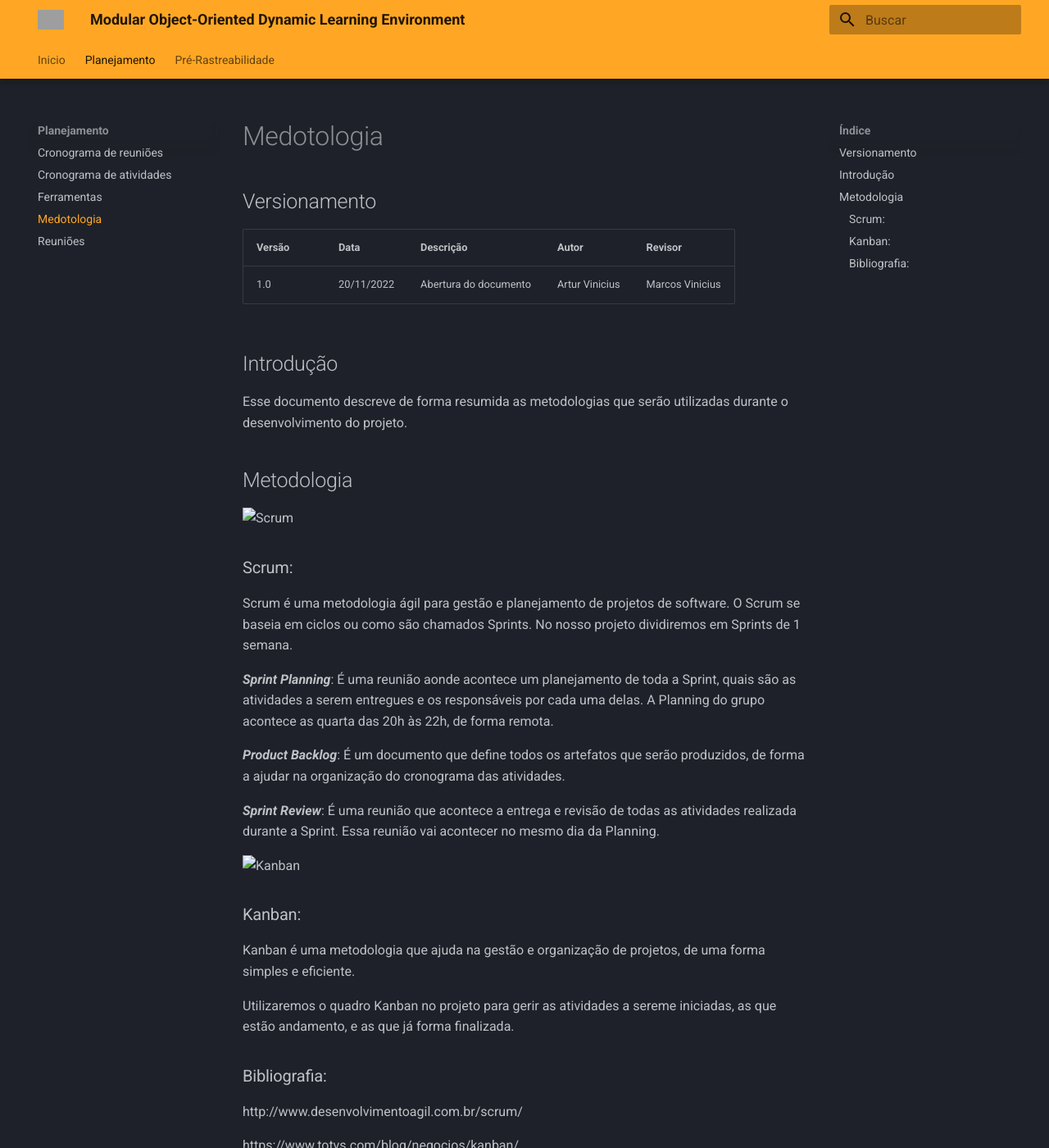
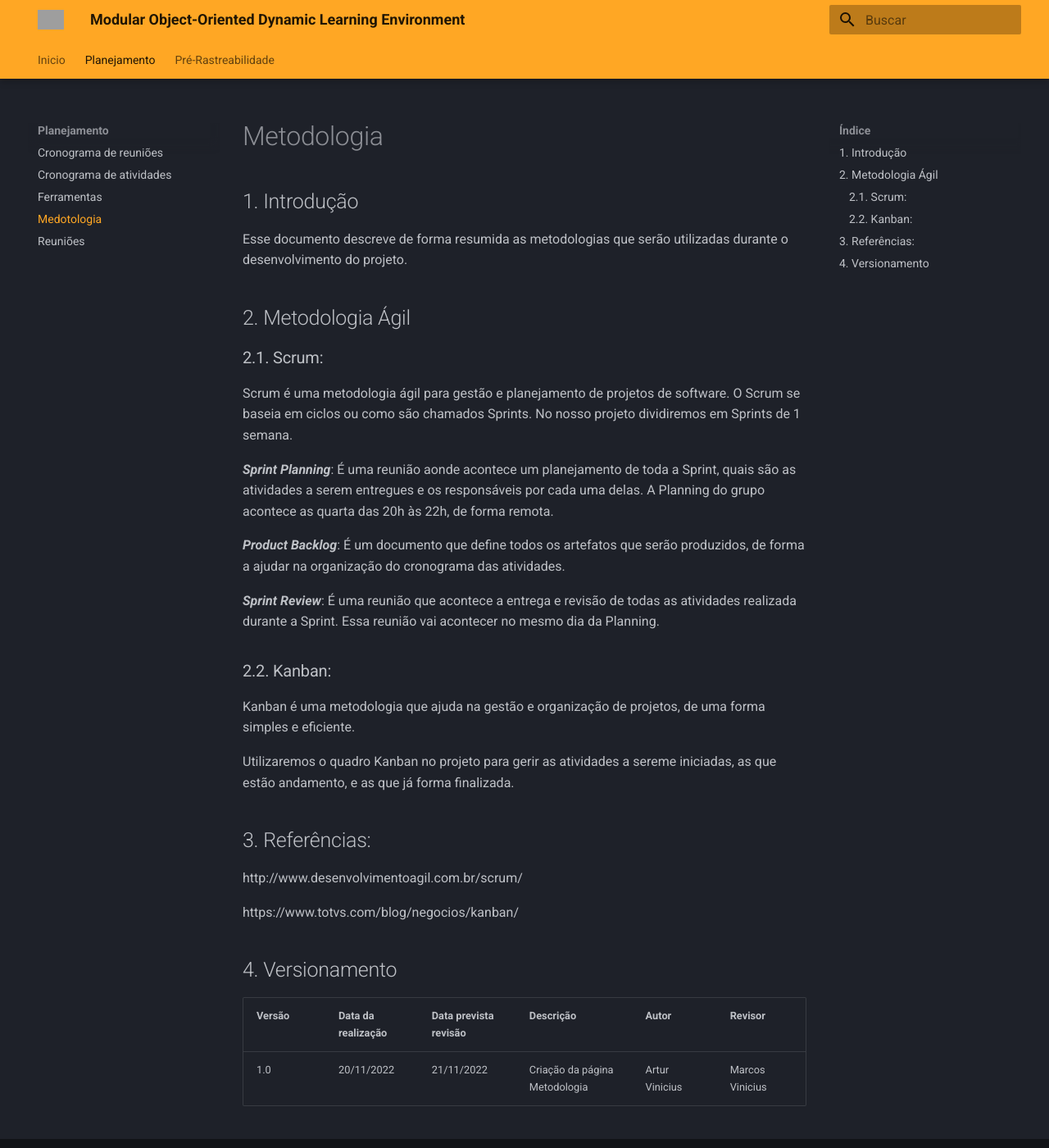
Before and after one commit to Requisitos-de-Software/2022.2-Moodle, an MkDocs documentation site: the page built from docs/Planejamento/metodologia.md, in a window 1280 px wide and 1400 px high. Shown: the whole window at 82% size. Built offline with MkDocs 1.6.1 and Material for MkDocs 9.7.7, drawn with Linux system fonts in a browser that asks for light colours; grey boxes are pictures that could not be loaded.

Commit message:
Padronização de documentos

```diff
--- a/docs/Planejamento/metodologia.md
+++ b/docs/Planejamento/metodologia.md
@@ -1,19 +1,13 @@
-## Versionamento
-| Versão | Data       | Descrição             | Autor          | Revisor         |
-| ------ | ---------- | --------------------- | -------------- | ----------------|
-| 1.0    | 20/11/2022 | Abertura do documento | Artur Vinicius | Marcos Vinicius |
+# Metodologia
 
-## Introdução
+## 1. Introdução
 
 Esse documento descreve de forma resumida as metodologias que serão utilizadas durante o desenvolvimento do projeto.
 
-## Metodologia
+## 2. Metodologia Ágil
 
-![Scrum](/docs/img/Scrum.png)
-
-### Scrum:
-Scrum é uma metodologia ágil para gestão e planejamento de projetos de software. O Scrum se baseia em ciclos ou como são chamados Sprints.
-No nosso projeto dividiremos em Sprints de 1 semana.
+### 2.1. Scrum:
+Scrum é uma metodologia ágil para gestão e planejamento de projetos de software. O Scrum se baseia em ciclos ou como são chamados Sprints. No nosso projeto dividiremos em Sprints de 1 semana.
 
 ***Sprint Planning***: É uma reunião aonde acontece um planejamento de toda a Sprint, quais são as atividades a serem entregues e os responsáveis por cada uma delas. A Planning do grupo acontece as quarta das 20h às 22h, de forma remota.
 
@@ -21,15 +15,19 @@ No nosso projeto dividiremos em Sprints de 1 semana.
 
 ***Sprint Review***: É uma reunião que acontece a entrega e revisão de todas as atividades realizada durante a Sprint. Essa reunião vai acontecer no mesmo dia da Planning.
 
-![Kanban](/docs/img/Kambam.png)
-
-### Kanban:
+### 2.2. Kanban:
 Kanban é uma metodologia que ajuda na gestão e organização de projetos, de uma forma simples e eficiente.
 
 Utilizaremos o quadro Kanban no projeto para gerir as atividades a sereme iniciadas, as que estão andamento, e as que já forma finalizada.
 
-### Bibliografia:
+## 3. Referências:
 
 http://www.desenvolvimentoagil.com.br/scrum/
 
 https://www.totvs.com/blog/negocios/kanban/
+
+## 4. Versionamento
+
+| Versão | Data da realização | Data prevista revisão | Descrição | Autor | Revisor |
+|--------|------|------|-----------|-------|---------|
+| 1.0    | 20/11/2022 | 21/11/2022 | Criação da página Metodologia | Artur Vinicius | Marcos Vinicius |
--- a/mkdocs.yml
+++ b/mkdocs.yml
@@ -9,6 +9,25 @@ theme:
     scheme: slate
     primary: orange
     accent: orange
+
+  markdown_extensions:
+  - admonition
+  - pymdownx.arithmatex
+  - pymdownx.betterem:
+      smart_enable: all
+  - pymdownx.caret
+  - pymdownx.critic
+  - pymdownx.details
+  - pymdownx.emoji:
+      emoji_generator: !!python/name:pymdownx.emoji.to_svg
+  - pymdownx.inlinehilite
+  - pymdownx.magiclink
+  - pymdownx.mark
+  - pymdownx.smartsymbols
+  - pymdownx.superfences
+  - pymdownx.tasklist:
+      custom_checkbox: true
+  - pymdownx.tilde
 
   features:
     - navigation.sections
```
Also changed, not shown: docs/Planejamento/cronograma_atividades.md (+53 -37 lines), docs/Planejamento/cronograma_reunioes.md (+24 -8 lines), docs/Planejamento/reunioes.md (+39 -0 lines).
